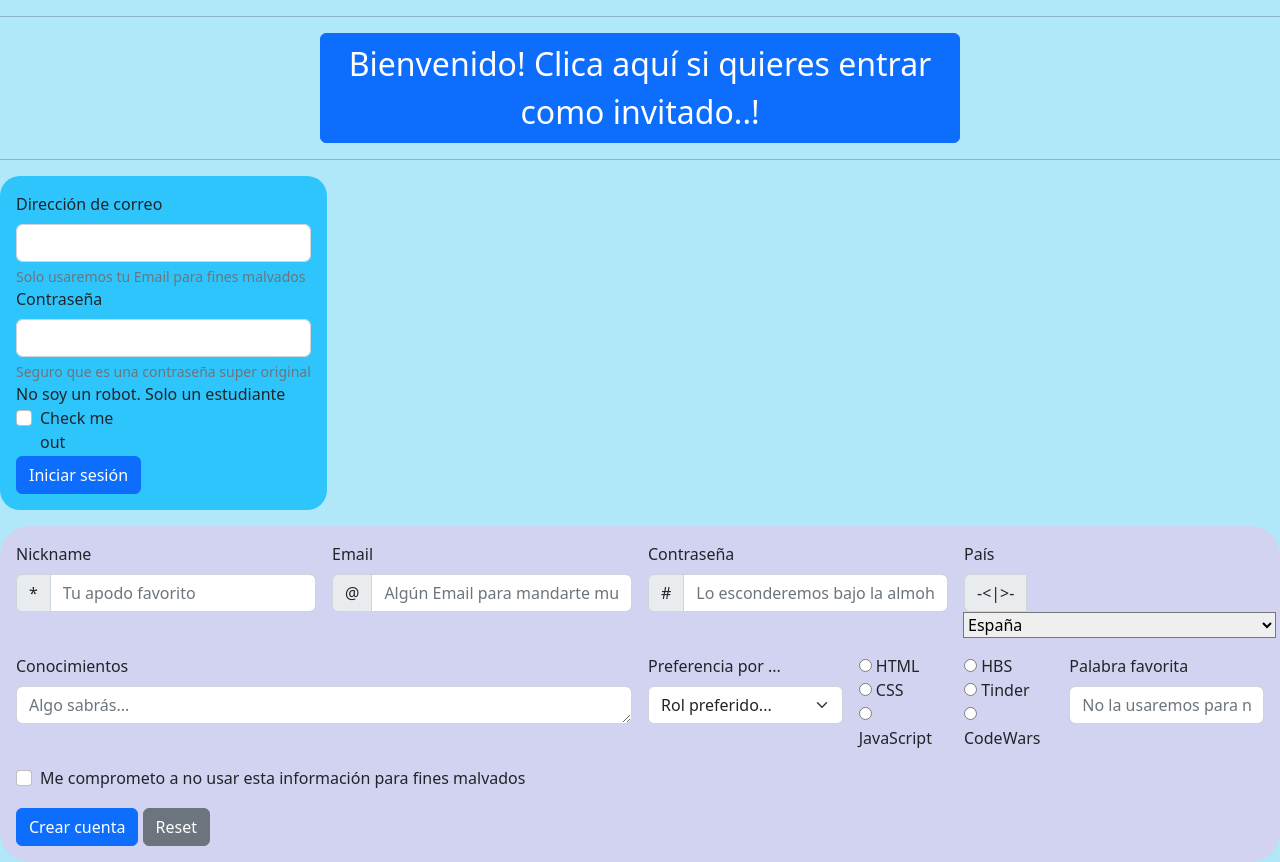
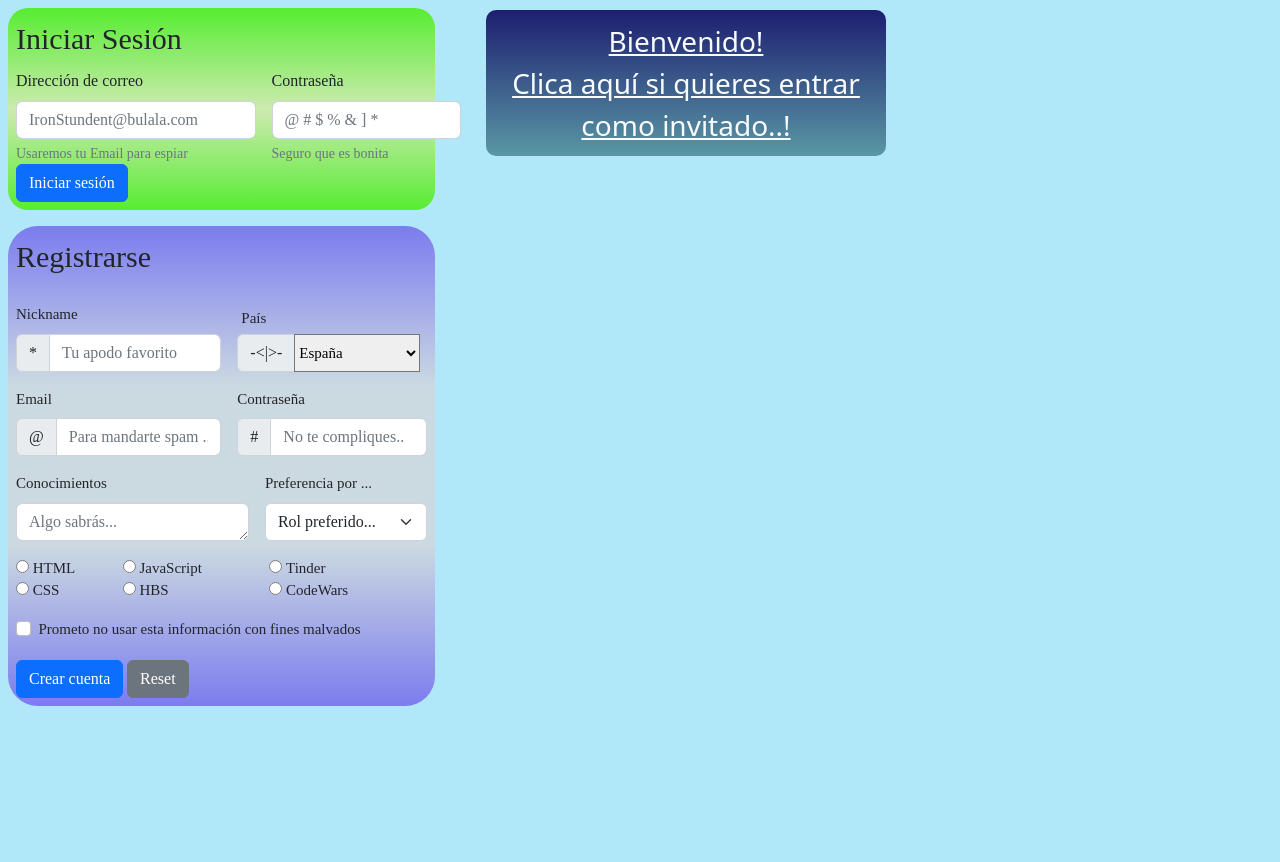
Before and after one commit to barcelona-power/iron-learning, a Node server app: page / in a window 1280 px wide; the page is wider, and only the part inside the window is pictured. After the commit the page ends 706 px from the top of that part, so only its background shows below. Run offline with Node 20, Linux system fonts and the light colour scheme; some libraries are stand-ins or nearby versions.

Commit message:
frontpage bonito con boton especial

```diff
--- a/public/css/main.css
+++ b/public/css/main.css
@@ -21,14 +21,70 @@
     top: 44.8%
 
 }
+#iniciar-sesión{
+    font-size: 30px;
+    font-family: Lobster;
+}
+
+#btn-invitado {
+    display: flex;
+    position: absolute;
+    right: 30%;
+    border-radius: 4px;
+    background-image:   linear-gradient(to bottom, rgba(14, 9, 98, 0.907), rgba(4, 72, 80, 0.5));
+    color: #f9fbff;
+    text-align: center;
+    font-size: 28px;
+    padding: 10px;
+    width: 400px;
+    transition: all 0.5s;
+    cursor: pointer;
+    margin: 10px;
+    border-radius: 10px;
+  }
+
+  #btn-invitado span {
+    cursor: pointer;
+    display: inline-block;
+    position: relative;
+    transition: 0.5s;
+
+  }
+
+  #btn-invitado span:after {
+    content: url(../imagenes/edgar1.png);
+    position: absolute;
+    opacity: 0;
+    top: 0;
+    right: -500px;
+    transition: 1.5s;
+  }
+
+  #btn-invitado:hover span {
+    padding-right: 65px;
+  }
+
+  #btn-invitado:hover span:after {
+    opacity: 1;
+    right: 0;
+  }
+
 #log-in{
-    display: inline-block;
-    background-color: #2ec5fc;
+    background-image:   linear-gradient(to bottom, rgba(78, 237, 29, 0.907), rgba(234, 236, 104, 0.5), rgba(78, 237, 29, 0.907));
+    display: inline-flex;
     border-radius: 20px;
+    font-family: Permanent Marker;
+
+
 }
 #create-acount{
-    display: inline-block;
+    background-image:   linear-gradient(to bottom, rgba(38, 38, 236, 0.5), rgba(203, 218, 224, 0.907), rgba(203, 218, 224, 0.907), rgba(38, 38, 236, 0.5));
+    background-color: #d2d2f1;
+    display: flex;
     border-radius: 30px;
+    font-family: Permanent Marker;
+    font-size: 15px;
+
 }
 .content-container{
     margin-top: 1%;
--- a/views/definition/definition.hbs
+++ b/views/definition/definition.hbs
@@ -4,7 +4,6 @@
 <form action="/create-definition" method="POST" enctype="multipart/form-data">
 <div class="definitions">
     <div class="d-flex" >
-
         <div class=" content-container col-5">
                 <label for="name" class="form-label">Concepto</label>
                 <input type="text" value="{{definition.name}}" class="form-control {{#if errors.name}} is-invalid {{/if}}" name="name" id="name"  >
--- a/views/frontpage/frontpage.hbs
+++ b/views/frontpage/frontpage.hbs
@@ -3,60 +3,48 @@
 <img id="image3" src="/imagenes/julio.png" width="11%" alt="Donde está carlos">
  --}}
 <body  style="background-color: #b0e8f9">
-    <hr>
-    <a  href="/main" class="btn btn-primary fs-2 d-grid gap-2 col-6 mx-auto" tabindex="-1" role="button" >Bienvenido! Clica aquí si quieres entrar como invitado..!</a>
-    <hr>
+    <a  href="/main" id="btn-invitado" role="button"> <span>Bienvenido! <br> Clica aquí si quieres entrar como invitado..!</span> </a>
 
 
-<div id="log-in" class="p-3 mb-3">
+<div id="log-in" class="p-2 m-2 col-md-4">
 <form >
-  <div class="col-12">
+  <label id="iniciar-sesión" for="exampleInputEmail1" class="form-label ">Iniciar Sesión</label>
+  <div class="d-flex">
+  <div class="col-md-7">
     <label for="exampleInputEmail1" class="form-label">Dirección de correo</label>
-    <input type="email" class="form-control" id="exampleInputEmail1" aria-describedby="emailHelp">
-    <div id="emailHelp" class="form-text">Solo usaremos tu Email para fines malvados</div>
+    <input type="email" class="form-control" id="exampleInputEmail1" aria-describedby="emailHelp" placeholder="IronStundent@bulala.com">
+    <div id="emailHelp" class="form-text">Usaremos tu Email para espiar</div>
   </div>
-  <div class="col-20">
+  <div class="col-md-6  ps-3">
     <label for="exampleInputPassword1" class="form-label">Contraseña</label>
-    <input type="password" class="form-control" id="exampleInputPassword1">
-        <div id="emailHelp" class="form-text">Seguro que es una contraseña super original</div>
+    <input type="password" class="form-control" id="exampleInputPassword1" placeholder="@ # $ % & ] *">
+    <div id="emailHelp" class="form-text">Seguro que es bonita</div>
   </div>
-  <div class="">   No soy un robot. Solo un estudiante</div>
-  <div class=" form-check  col-5 ">
-    <input type="checkbox" class="form-check-input" id="exampleCheck1">
-    <label class="form-check-label" for="exampleCheck1">Check me out</label>
-  </div  >
+  </div>
   <button type="submit" class="btn btn-primary">Iniciar sesión</button>
 </form>
 </div >
 {{!--  --}}
-<div id="create-acount" style="background-color: #d2d2f1" class="p-3">
+<div id="create-acount" class="p-2  m-2 col-md-4">
     <form method="POST" action="/create" class="row g-3">
-  <div class="col-md-3">
+  <label id="iniciar-sesión" class="form-label">Registrarse</label>
+
+<div class="d-flex col-md-12">
+       <div class="col-md-6">
            <label for="validationDefaultUsername"  class="form-label">Nickname</label>
            <div class="input-group">
               <span class="input-group-text" id="inputGroupPrepend2">*</span>
-      <input type="text" name="Nickname" class="form-control" id="validationDefaultUsername"  aria-describedby="inputGroupPrepend2" placeholder="Tu apodo favorito"required>
+              <input type="text" name="Nickname" class="form-control"  aria-describedby="inputGroupPrepend2" placeholder="Tu apodo favorito"required>
            </div>
        </div>
-  <div class="col-md-3">
-    <label for="validationDefaultUsername"  class="form-label">Email</label>
-    <div class="input-group">
-      <span class="input-group-text" id="inputGroupPrepend2">@</span>
-      <input type="email" name="email" class="form-control" id="validationDefaultUsername"  aria-describedby="inputGroupPrepend2" placeholder="Algún Email para mandarte mucho spam"required>
+
+    <div class="col-md-12 px-3">
+         <div class="p-1 col-md-12">
+         <label for="validationDefaultUsername">País</label>
         </div>
-  </div>
-  <div class="col-md-3">
-    <label for="validationDefaultUsername"  class="form-label">Contraseña</label>
-    <div class="input-group">
-      <span class="input-group-text" id="inputGroupPrepend2">#</span>
-      <input type="text"  name="password" class="form-control" id="validationDefaultUsername"  aria-describedby="inputGroupPrepend2" placeholder="Lo esconderemos bajo la almohada"required>
-    </div>
-  </div>
-  <div class="col-md-3">
-    <label for="validationDefaultUsername" class="form-label">País</label>
       <div class="input-group">
            <span class="input-group-text" id="inputGroupPrepend2">-<|>-</span>
-      <select name="country">
+           <select class="col-md-4" name="country">
  <option value="AL">Albania</option>
         <option value="DE">Alemania</option>
         <option value="AF">Afganistán</option>
@@ -291,18 +279,42 @@
         <option value="YU">Yugoslavia</option>
         <option value="ZM">Zambia</option>
         <option value="ZW">Zimbabue</option>
+
       </select>
-      {{!-- <input type="text" class="form-control" id="validationDefaultUsername"  aria-describedby="inputGroupPrepend2" placeholder="De dónde eres? a dónde vas? qué quieres?"required> --}}
     </div>
  </div>
+
+
+
+</div>
+{{!-- email y contraseña --}}
+<div class="d-flex">
   <div class="col-md-6">
+    <label for="validationDefaultUsername"  class="form-label">Email</label>
+    <div class="input-group">
+      <span class="input-group-text" id="inputGroupPrepend2">@</span>
+      <input type="email" name="email" class="form-control" id="validationDefaultUsername"  aria-describedby="inputGroupPrepend2" placeholder="Para mandarte spam ..."required>
+    </div>
+  </div>
+
+
+  <div class="col-md-6 ps-3">
+    <label for="validationDefaultUsername"  class="form-label">Contraseña</label>
+    <div class="input-group">
+      <span class="input-group-text" id="inputGroupPrepend2">#</span>
+      <input type="text"  name="password" class="form-control" id="validationDefaultUsername"  aria-describedby="inputGroupPrepend2" placeholder="No te compliques.."required>
+    </div>
+  </div>
+</div>
+{{!-- email y contraseña --}}
+  <div class="col-md-7">
     <label for="validationDefault03" class="form-label">Conocimientos</label>
-    <textarea type="text" name="knowledge" class="form-control" id="validationDefault03"  placeholder="Algo sabrás..."  cols="10" rows="1"></textarea>
+    <textarea type="text" name="knowledge" class="form-control" id="validationDefault03"  placeholder="Algo sabrás..."  cols="4" rows="1"></textarea>
   </div>
-  <div class="col-md-2">
+  <div class="col-md-5">
     <label for="validationDefault04" class="form-label">Preferencia por ...</label>
-    <select name="select-preference" class="form-select" id="validationDefault04" required>
-      <option selected disabled value="">Rol preferido...</option>
+    <select name="select-preference" size="1" class="form-select" id="validationDefault04" required>
+      <option selected disabled >Rol preferido...</option>
       <option value="front">Front-end</option>
       <option value="back">Back-end</option>
       <option value="full">Full-stack</option>
@@ -311,31 +323,29 @@
       <option value="viejo">Viejo gruñón</option>
     </select>
   </div>
-  <div class="col-md-1">
+  <div class="col-md-3">
     <input type="radio" id="html" name="fav_language" value="HTML">
     <label for="html">HTML</label><br>
     <input type="radio" id="css" name="fav_language" value="CSS">
     <label for="css">CSS</label><br>
+  </div>
+    <div class="col-md-3 ps-2">
     <input type="radio" id="javascript" name="fav_language" value="JavaScript">
     <label for="javascript">JavaScript</label>
-  </div>
-    <div class="col-md-1">
     <input type="radio" id="hbs" name="fav_language" value="hbs">
     <label for="hbs">HBS</label><br>
+  </div>
+  <div class="col-md-6 px-5">
     <input type="radio" id="Tinder" name="fav_language" value="Tinder">
     <label for="Tinder">Tinder</label><br>
     <input type="radio" id="Netflix" name="fav_language" value="Netflix">
     <label for="Netflix">CodeWars</label>
   </div>
-  <div class="col-md-2">
-    <label for="validationDefault05" class="form-label">Palabra favorita</label>
-    <input type="text" name="favouriteWord" class="form-control" id="validationDefault05" placeholder="No la usaremos para nada" required>
-  </div>
   <div class="col-12">
     <div class="form-check">
       <input class="form-check-input" type="checkbox" value="" id="invalidCheck2" required>
       <label class="form-check-label" for="invalidCheck2">
-        Me comprometo a no usar esta información para fines malvados
+       Prometo no usar esta información con fines malvados
       </label>
     </div>
   </div>
```
Also changed, not shown: public/imagenes/edgar1.png (added). Lines whose indentation alone changed are shown as unchanged.
